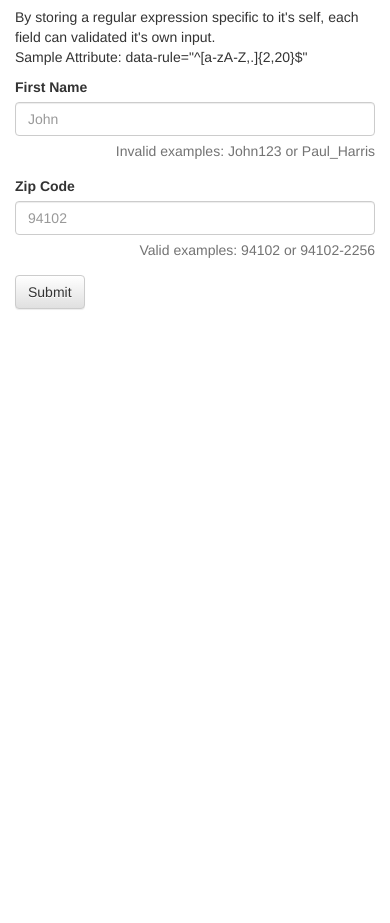
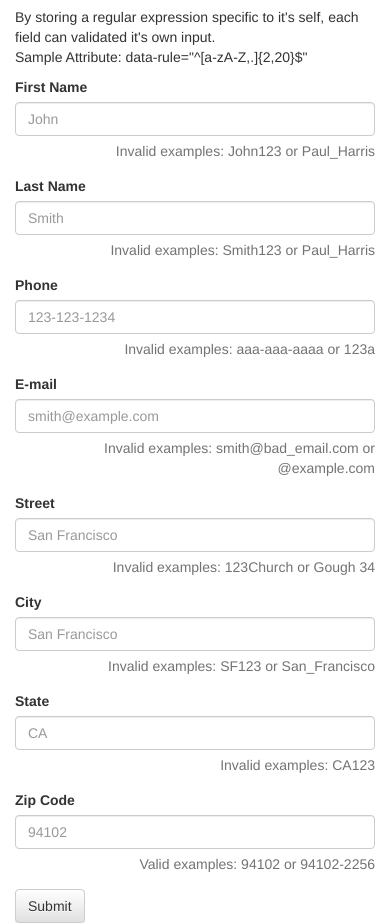
Before and after one commit to midnightnova23/InputValidator, a plain HTML site: page index.html in a window 390 px wide. Shown: the part 63-986 px from the top of the page. Before the commit the page ends 844 px from the top, so only its background shows below. Drawn offline with Linux system fonts and the light colour scheme.

Commit message:
adding last name, phone, email, and address fields

```diff
--- a/index.html
+++ b/index.html
@@ -28,6 +28,54 @@
                 <span class="help-block text-right">Invalid examples: John123 or Paul_Harris</span>
             </div>
             <div class="form-group">
+                <label class="control-label" for="firstName">Last Name</label>
+                <input type="text" class="form-control"
+                       data-rule="^[a-zA-Z,.]{2,20}$"
+                       id="lastName" placeholder="Smith"
+                       required>
+                <span class="help-block text-right">Invalid examples: Smith123 or Paul_Harris</span>
+            </div>
+            <div class="form-group">
+                <label class="control-label" for="phone">Phone</label>
+                <input type="text" class="form-control"
+                       data-rule="\+?\(?\d{2,4}\)?[\d\s-]{3,}"
+                       id="phone" placeholder="123-123-1234"
+                       required>
+                <span class="help-block text-right">Invalid examples: aaa-aaa-aaaa or 123a</span>
+            </div>
+            <div class="form-group">
+                <label class="control-label" for="email">E-mail</label>
+                <input type="text" class="form-control"
+                       data-rule="[a-zA-Z0-9_\.\+-]+@[a-zA-Z0-9-]+\.[a-zA-Z0-9-\.]+"
+                       id="email" placeholder="smith@example.com"
+                       required>
+                <span class="help-block text-right">Invalid examples: smith@bad_email.com or @example.com</span>
+            </div>
+            <div class="form-group">
+                <label class="control-label" for="street">Street</label>
+                <input type="text" class="form-control"
+                       data-rule="^[0-9]{1,10} [a-zA-Z., ]{2,20}$"
+                       id="city" placeholder="San Francisco"
+                       required>
+                <span class="help-block text-right">Invalid examples: 123Church or Gough 34</span>
+            </div>
+            <div class="form-group">
+                <label class="control-label" for="city">City</label>
+                <input type="text" class="form-control"
+                       data-rule="^[a-zA-Z ]{2,20}$"
+                       id="city" placeholder="San Francisco"
+                       required>
+                <span class="help-block text-right">Invalid examples: SF123 or San_Francisco</span>
+            </div>
+            <div class="form-group">
+                <label class="control-label" for="city">State</label>
+                <input type="text" class="form-control"
+                       data-rule="^[a-zA-Z]{2,30}$"
+                       id="state" placeholder="CA"
+                       required>
+                <span class="help-block text-right">Invalid examples: CA123</span>
+            </div>
+            <div class="form-group">
                 <label class="control-label" for="zipCode">Zip Code</label>
                 <input type="text" class="form-control"
                        data-rule="^\d{5}(-\d{4})?$"
```
